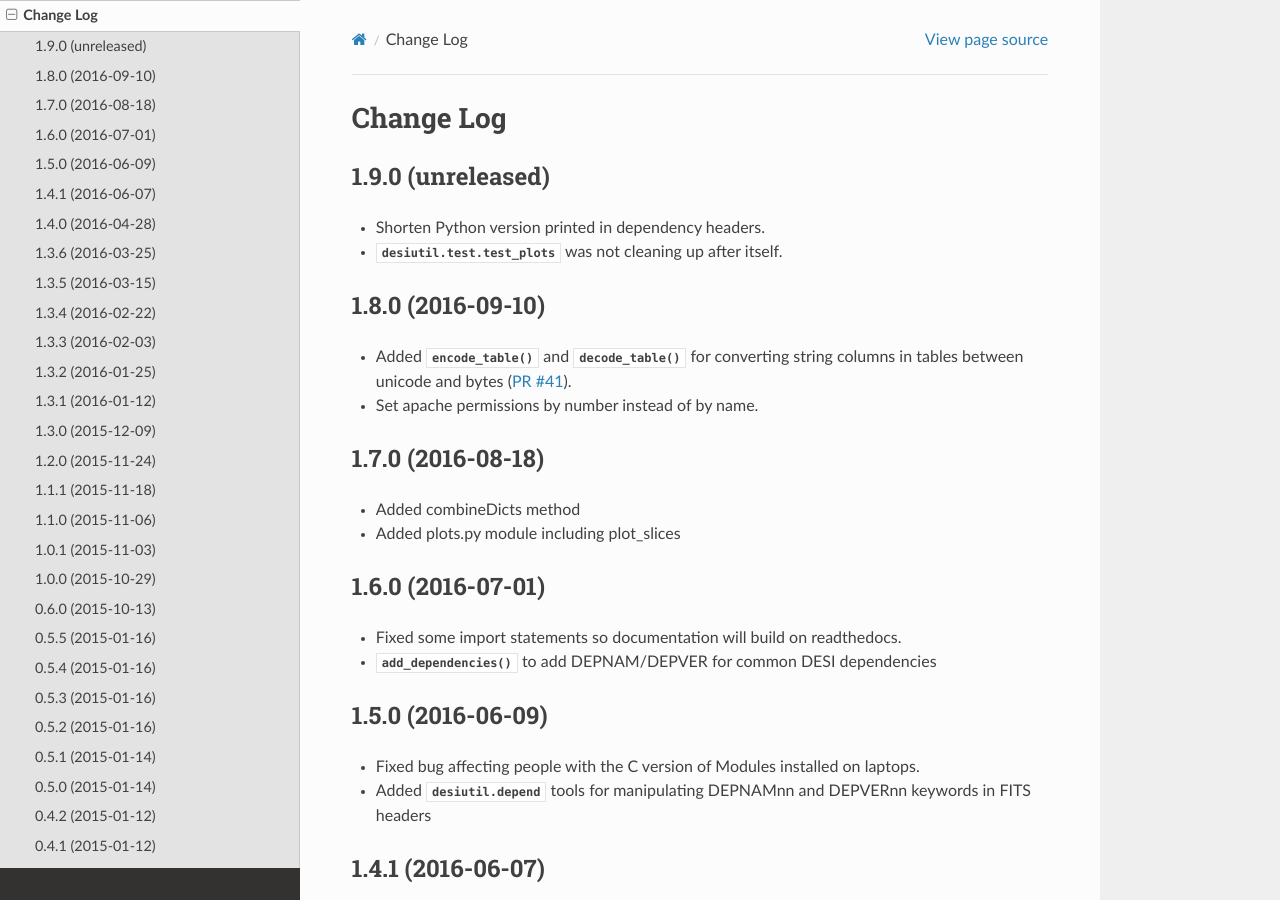
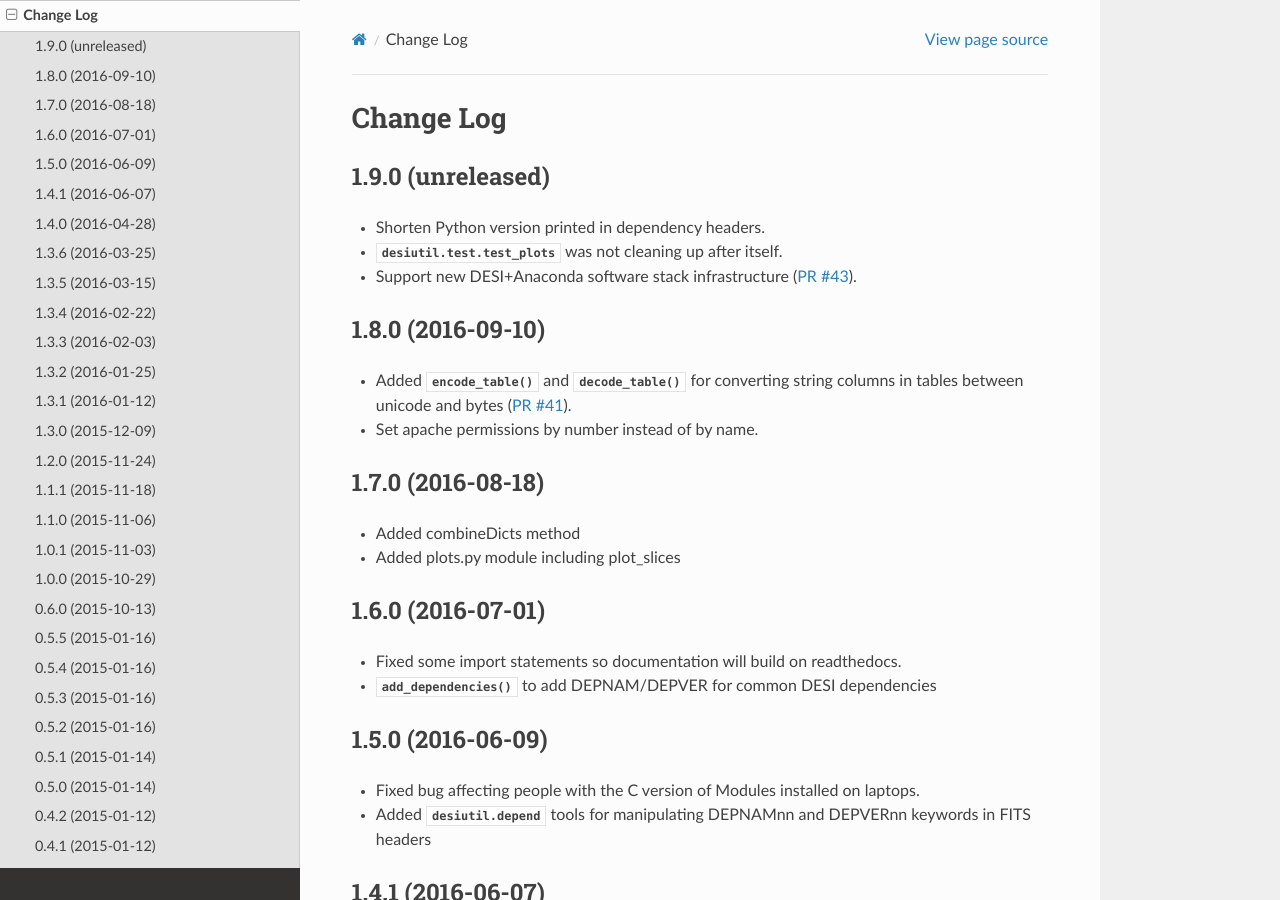
Before and after one commit to desihub/desiutil, a Sphinx documentation site: the page built from doc/changes.rst, in a window 1280 px wide and 900 px high. Built offline with Sphinx 7.4.7 and the Read the Docs theme 2.0.0, drawn with Linux system fonts in a browser that asks for light colours.

Commit message:
add line to changes.rst

```diff
--- a/doc/changes.rst
+++ b/doc/changes.rst
@@ -7,6 +7,10 @@ Change Log
 
 * Shorten Python version printed in dependency headers.
 * :mod:`desiutil.test.test_plots` was not cleaning up after itself.
+* Support new DESI+Anaconda software stack infrastructure (`PR #43`_).
+
+.. _`PR #43`: https://github.com/desihub/desiutil/pull/43
+
 
 1.8.0 (2016-09-10)
 ------------------
```
